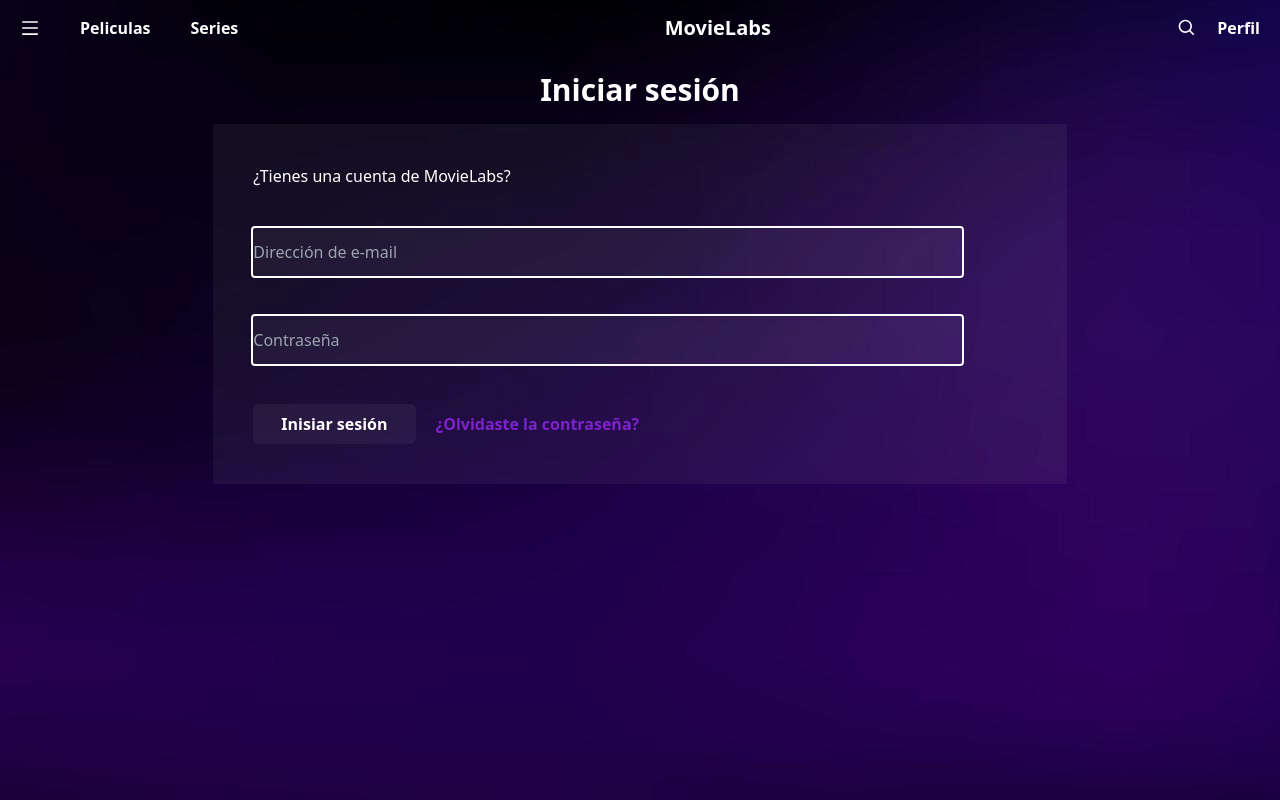
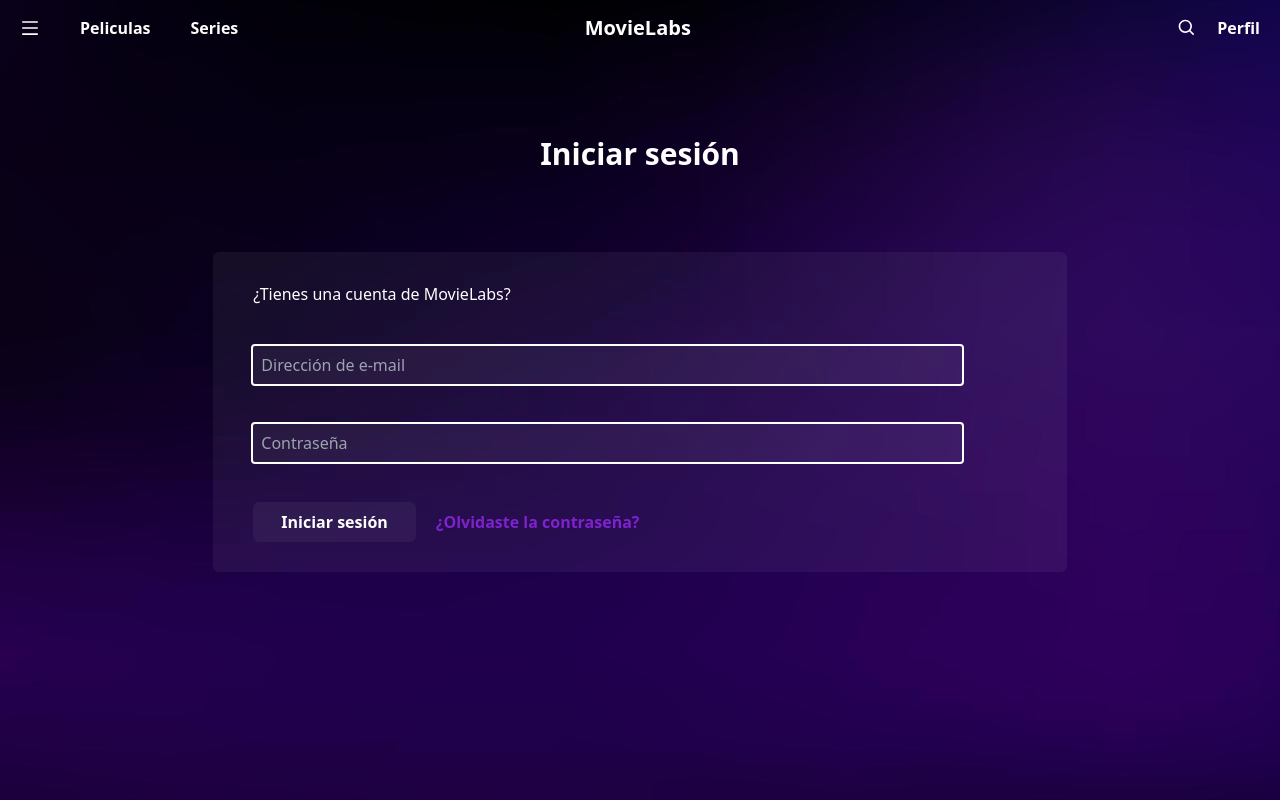
Before and after one commit to SantiRosso/ACHEBEO, a React (Vite) app in the folder client/: page /login in a window 1280 px wide. Built offline with nearby package versions, Linux system fonts and the light colour scheme.

Commit message:
NavBar and Login refactor

```diff
--- a/client/src/Components/Login.jsx
+++ b/client/src/Components/Login.jsx
@@ -3,23 +3,27 @@
 import PrimaryButton from "./Buttons/PrimaryButton"
 
 const Login = () => {
+
+    const handleResetPassword = () => {
+
+    }
+
     return (
-        <div>
+        <div className='h-screen'>
             <NavBar/>
-            <div className='flex flex-col items-center'>
-                <h1 className='flex justify-center text-white font-bold text-3xl my-4'>Iniciar sesión</h1>
-                <div className='flex flex-col justify-center items-start bg-white bg-opacity-5 h-11/12 w-4/6 p-10'>
+            <div className='flex flex-col items-center h-2/4'>
+                <h1 className='flex justify-center text-white font-bold text-3xl mt-20'>Iniciar sesión</h1>
+                <div className='flex flex-col justify-center items-start rounded-md bg-white bg-opacity-5 h-4/5 w-4/6 p-10 mt-20'>
                     <p className='text-white'>¿Tienes una cuenta de MovieLabs?</p>
-                    <input type="email" placeholder='Dirección de e-mail' className='bg-white bg-opacity-5 text-white outline outline-2 outline-white rounded-sm h-12 w-11/12 mt-10'/>
-                    <input type="password" placeholder='Contraseña' className='bg-white bg-opacity-5 text-white outline outline-2 outline-white rounded-sm h-12 w-11/12 mt-10'/>
+                    <input type="email" placeholder='Dirección de e-mail' className='bg-white bg-opacity-5 text-white outline outline-2 outline-white rounded-sm h-12 w-11/12 mt-10 p-2'/>
+                    <input type="password" placeholder='Contraseña' className='bg-white bg-opacity-5 text-white outline outline-2 outline-white rounded-sm h-12 w-11/12 mt-10 p-2'/>
                     <div className='flex items-center mt-10'>
-                        <PrimaryButton name="Inisiar sesión"/>
-                        <p className='text-purple-700 font-bold ml-5'>¿Olvidaste la contraseña?</p>
+                        <PrimaryButton name="Iniciar sesión"/>
+                        <p onClick={handleResetPassword} className='text-purple-700 font-bold ml-5 cursor-pointer'>¿Olvidaste la contraseña?</p>
                     </div>
                 </div>
             </div>
         </div>
-
     );
 };
 
--- a/client/src/Components/NavBar.jsx
+++ b/client/src/Components/NavBar.jsx
@@ -12,13 +12,17 @@
                 <p className="text-white cursor-pointer mx-5 font-bold" onClick={()=> navigate("/")}>Peliculas</p>
                 <p className="text-white cursor-pointer mx-5 font-bold" onClick={()=> navigate("/")}>Series</p>
             </div>
-            <p className="text-white cursor-pointer text-xl font-bold">MovieLabs</p>
+            <p className="text-white cursor-pointer text-xl font-bold -translate-x-20">MovieLabs</p>
             <div className="flex justify-between items-center">
                 <BiSearch size='20px' color='white' className="cursor-pointer" mx-5 onClick={()=> navigate("/")} />
                 <p className="text-white cursor-pointer mx-5 font-bold" onClick={()=> navigate("/")}>Perfil</p>
                 {/* Iniciar sesión
                 Suscríbete */}
             </div>
+            {/* <div>
+                <PrimaryButton/>
+                <SecundaryButton/>
+            </div> */}
         </div>
     )
 }
```
